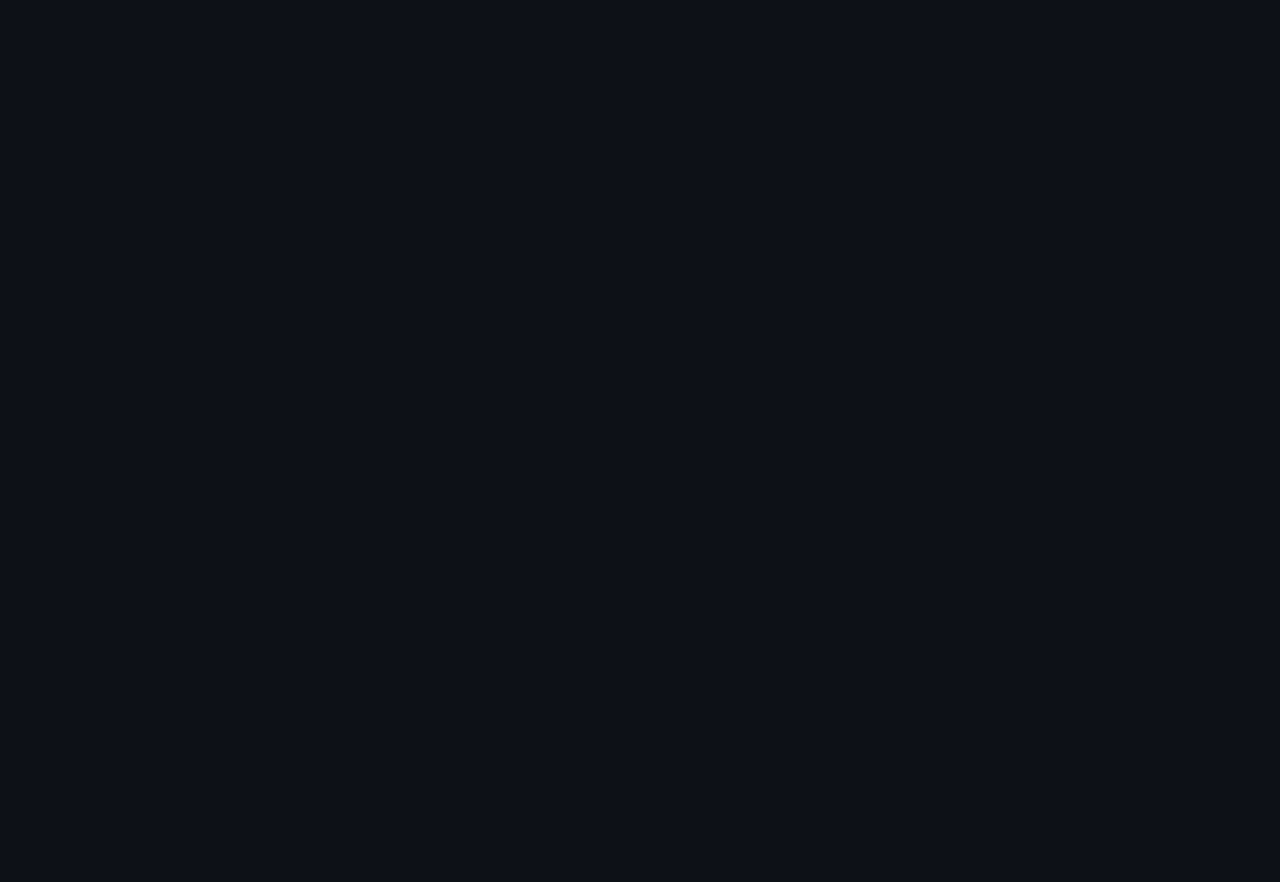
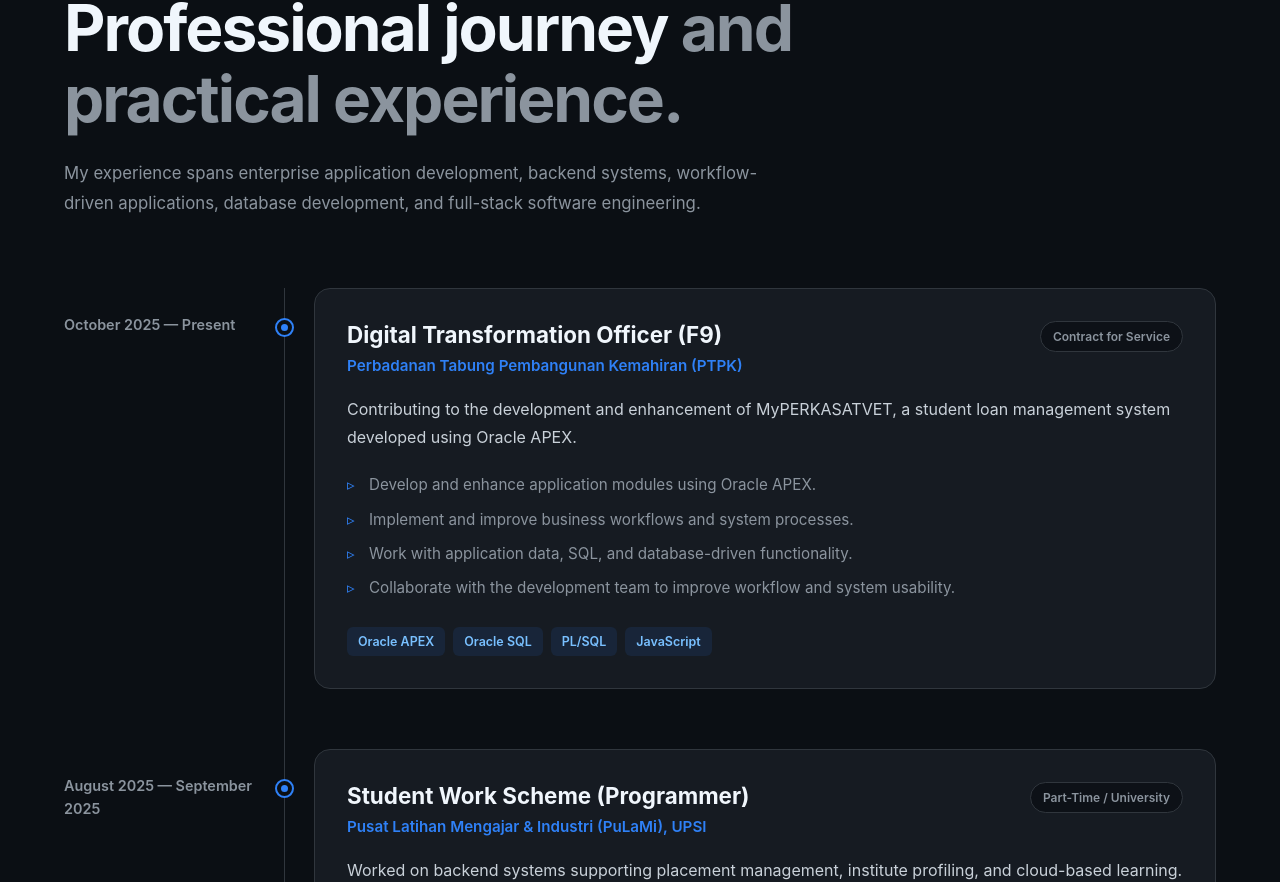
Before and after one commit to Agien99/agien99.github.io, a React (Vite) app: page / in a window 1280 px wide. Shown: the part 1918-2800 px from the top of the page. Before the commit the page ends 1760 px from the top, so only its background shows below. Built offline with nearby package versions, Linux system fonts and the light colour scheme.

Commit message:
Added Experience section

```diff
--- a/src/App.jsx
+++ b/src/App.jsx
@@ -1,6 +1,7 @@
-import Navbar from './components/Navbar/Navbar'
-import Hero from './components/Hero/Hero'
+import Navbar from './components/Navbar/Navbar';
+import Hero from './components/Hero/Hero';
 import About from './components/About/About';
+import Experience from './components/Experience/Experience';
 
 function App() {
   return (
@@ -8,6 +9,7 @@
       <Navbar />
       <Hero />
       <About />
+      <Experience />
     </>
   )
 }
--- /dev/null
+++ b/src/components/Experience/Experience.css
@@ -0,0 +1,338 @@
+.experience {
+  padding: 120px 0;
+  background: #0b0f14;
+}
+
+.experience-container {
+  width: min(1200px, 90%);
+  margin: 0 auto;
+}
+
+/* =========================
+   SECTION HEADING
+========================= */
+
+.experience-heading {
+  max-width: 850px;
+  margin-bottom: 70px;
+}
+
+.experience-heading h2 {
+  margin: 0;
+
+  color: #f0f6fc;
+
+  font-size: clamp(2.3rem, 5vw, 4rem);
+  line-height: 1.1;
+  letter-spacing: -2px;
+}
+
+.experience-heading h2 span {
+  color: #8b949e;
+}
+
+.experience-intro {
+  max-width: 720px;
+
+  margin-top: 24px;
+
+  color: #8b949e;
+
+  font-size: 1.05rem;
+  line-height: 1.8;
+}
+
+/* =========================
+   TIMELINE
+========================= */
+
+.experience-timeline {
+  position: relative;
+}
+
+/* Vertical line */
+
+.experience-timeline::before {
+  content: "";
+
+  position: absolute;
+
+  top: 0;
+  bottom: 0;
+
+  left: 220px;
+
+  width: 1px;
+
+  background: #30363d;
+}
+
+/* =========================
+   EXPERIENCE ITEM
+========================= */
+
+.experience-item {
+  position: relative;
+
+  display: grid;
+  grid-template-columns: 190px 1fr;
+
+  gap: 60px;
+
+  margin-bottom: 60px;
+}
+
+.experience-item:last-child {
+  margin-bottom: 0;
+}
+
+/* =========================
+   DATE
+========================= */
+
+.experience-date {
+  padding-top: 25px;
+
+  color: #8b949e;
+
+  font-size: 0.9rem;
+  font-weight: 600;
+  line-height: 1.6;
+}
+
+/* =========================
+   TIMELINE MARKER
+========================= */
+
+.timeline-marker {
+  position: absolute;
+
+  left: 211px;
+  top: 30px;
+
+  width: 19px;
+  height: 19px;
+
+  display: flex;
+  align-items: center;
+  justify-content: center;
+
+  border-radius: 50%;
+
+  background: #0b0f14;
+
+  border: 2px solid #2f81f7;
+
+  z-index: 2;
+}
+
+.timeline-marker span {
+  width: 7px;
+  height: 7px;
+
+  border-radius: 50%;
+
+  background: #2f81f7;
+}
+
+/* =========================
+   EXPERIENCE CARD
+========================= */
+
+.experience-card {
+  padding: 32px;
+
+  background: #161b22;
+
+  border: 1px solid #30363d;
+
+  border-radius: 16px;
+
+  transition:
+    transform 0.25s ease,
+    border-color 0.25s ease;
+}
+
+.experience-card:hover {
+  transform: translateY(-4px);
+  border-color: #2f81f7;
+}
+
+/* =========================
+   CARD HEADER
+========================= */
+
+.experience-card-header {
+  display: flex;
+  justify-content: space-between;
+  align-items: flex-start;
+
+  gap: 30px;
+
+  margin-bottom: 20px;
+}
+
+.experience-card h3 {
+  margin: 0 0 8px;
+
+  color: #f0f6fc;
+
+  font-size: 1.4rem;
+}
+
+.experience-company {
+  margin: 0;
+
+  color: #2f81f7;
+
+  font-size: 0.95rem;
+  font-weight: 600;
+}
+
+.experience-type {
+  flex-shrink: 0;
+
+  padding: 7px 12px;
+
+  border: 1px solid #30363d;
+  border-radius: 20px;
+
+  color: #8b949e;
+
+  font-size: 0.75rem;
+  font-weight: 600;
+
+  background: #0d1117;
+}
+
+/* =========================
+   DESCRIPTION
+========================= */
+
+.experience-description {
+  margin-bottom: 22px;
+
+  color: #c9d1d9;
+
+  font-size: 1rem;
+  line-height: 1.75;
+}
+
+/* =========================
+   RESPONSIBILITIES
+========================= */
+
+.experience-responsibilities {
+  margin: 0 0 26px;
+  padding: 0;
+
+  list-style: none;
+}
+
+.experience-responsibilities li {
+  position: relative;
+
+  margin-bottom: 10px;
+  padding-left: 22px;
+
+  color: #8b949e;
+
+  font-size: 0.95rem;
+  line-height: 1.6;
+}
+
+.experience-responsibilities li::before {
+  content: "▹";
+
+  position: absolute;
+  left: 0;
+
+  color: #2f81f7;
+}
+
+.experience-responsibilities li:last-child {
+  margin-bottom: 0;
+}
+
+/* =========================
+   TECHNOLOGY TAGS
+========================= */
+
+.experience-technologies {
+  display: flex;
+  flex-wrap: wrap;
+
+  gap: 8px;
+}
+
+.experience-technologies span {
+  padding: 7px 11px;
+
+  border-radius: 6px;
+
+  background: rgba(47, 129, 247, 0.1);
+
+  color: #79c0ff;
+
+  font-size: 0.78rem;
+  font-weight: 600;
+}
+
+/* =========================
+   TABLET
+========================= */
+
+@media (max-width: 850px) {
+
+  .experience-timeline::before {
+    left: 8px;
+  }
+
+  .experience-item {
+    grid-template-columns: 1fr;
+
+    gap: 15px;
+
+    padding-left: 40px;
+  }
+
+  .timeline-marker {
+    left: 0;
+    top: 5px;
+  }
+
+  .experience-date {
+    padding-top: 0;
+  }
+
+}
+
+/* =========================
+   MOBILE
+========================= */
+
+@media (max-width: 600px) {
+
+  .experience {
+    padding: 90px 0;
+  }
+
+  .experience-heading {
+    margin-bottom: 50px;
+  }
+
+  .experience-card {
+    padding: 24px;
+  }
+
+  .experience-card-header {
+    flex-direction: column;
+
+    gap: 12px;
+  }
+
+  .experience-card h3 {
+    font-size: 1.2rem;
+  }
+
+}
--- /dev/null
+++ b/src/components/Experience/Experience.jsx
@@ -0,0 +1,175 @@
+import './Experience.css';
+
+const experiences = [
+  {
+    period: 'October 2025 — Present',
+    role: 'Digital Transformation Officer (F9)',
+    company: 'Perbadanan Tabung Pembangunan Kemahiran (PTPK)',
+    type: 'Contract for Service',
+    description:
+      'Contributing to the development and enhancement of MyPERKASATVET, a student loan management system developed using Oracle APEX.',
+    responsibilities: [
+      'Develop and enhance application modules using Oracle APEX.',
+      'Implement and improve business workflows and system processes.',
+      'Work with application data, SQL, and database-driven functionality.',
+      'Collaborate with the development team to improve workflow and system usability.',
+    ],
+    technologies: [
+      'Oracle APEX',
+      'Oracle SQL',
+      'PL/SQL',
+      'JavaScript',
+    ],
+  },
+
+  {
+    period: 'August 2025 — September 2025',
+    role: 'Student Work Scheme (Programmer)',
+    company: 'Pusat Latihan Mengajar & Industri (PuLaMi), UPSI',
+    type: 'Part-Time / University',
+    description:
+      'Worked on backend systems supporting placement management, institute profiling, and cloud-based learning.',
+    responsibilities: [
+      'Developed backend systems using CodeIgniter 4.',
+      'Worked with PostgreSQL in development and production environments.',
+      'Collaborated with academic and administrative teams.',
+      'Improved workflows and overall system usability.',
+    ],
+    technologies: [
+      'CodeIgniter 4',
+      'PHP',
+      'PostgreSQL',
+      'JavaScript',
+    ],
+  },
+
+  {
+    period: 'February 2025 — July 2025',
+    role: 'Full-Stack Developer',
+    company: 'REDtone Sdn. Bhd.',
+    type: 'Internship',
+    description:
+      'Developed a commission management system with workflow-driven functionality and role-based access.',
+    responsibilities: [
+      'Built a commission system using Python Flask, MySQL, and JavaScript.',
+      'Implemented user roles, approval workflows, and commission status tagging.',
+      'Used Docker and Laragon for development and deployment.',
+      'Implemented a responsive administrative interface using AdminLTE.',
+    ],
+    technologies: [
+      'Python',
+      'Flask',
+      'MySQL',
+      'JavaScript',
+      'Docker',
+      'AdminLTE',
+    ],
+  },
+
+  {
+    period: 'July 2020 — November 2020 / May 2022 — August 2022',
+    role: 'System Developer',
+    company: 'Longi (Kuching) Sdn. Bhd.',
+    type: 'Internship & Full-Time',
+    description:
+      'Worked on system development, web maintenance, and deployment responsibilities.',
+    responsibilities: [
+      'Developed and designed internal systems.',
+      'Performed web maintenance.',
+      'Handled system deployment tasks.',
+      'Completed development tasks with minimal supervision.',
+    ],
+    technologies: [
+      'Web Development',
+      'System Development',
+      'Deployment',
+    ],
+  },
+];
+
+function Experience() {
+  return (
+    <section id="experience" className="experience">
+      <div className="experience-container">
+
+        <div className="experience-heading">
+          <p className="section-label">Experience</p>
+
+          <h2>
+            Professional journey
+            <span> and practical experience.</span>
+          </h2>
+
+          <p className="experience-intro">
+            My experience spans enterprise application development,
+            backend systems, workflow-driven applications, database
+            development, and full-stack software engineering.
+          </p>
+        </div>
+
+        <div className="experience-timeline">
+
+          {experiences.map((experience, index) => (
+            <article
+              className="experience-item"
+              key={`${experience.company}-${index}`}
+            >
+
+              <div className="timeline-marker">
+                <span></span>
+              </div>
+
+              <div className="experience-date">
+                {experience.period}
+              </div>
+
+              <div className="experience-card">
+
+                <div className="experience-card-header">
+
+                  <div>
+                    <h3>{experience.role}</h3>
+                    <p className="experience-company">
+                      {experience.company}
+                    </p>
+                  </div>
+
+                  <span className="experience-type">
+                    {experience.type}
+                  </span>
+
+                </div>
+
+                <p className="experience-description">
+                  {experience.description}
+                </p>
+
+                <ul className="experience-responsibilities">
+                  {experience.responsibilities.map((item, itemIndex) => (
+                    <li key={itemIndex}>
+                      {item}
+                    </li>
+                  ))}
+                </ul>
+
+                <div className="experience-technologies">
+                  {experience.technologies.map((technology) => (
+                    <span key={technology}>
+                      {technology}
+                    </span>
+                  ))}
+                </div>
+
+              </div>
+
+            </article>
+          ))}
+
+        </div>
+
+      </div>
+    </section>
+  );
+}
+
+export default Experience;
```
